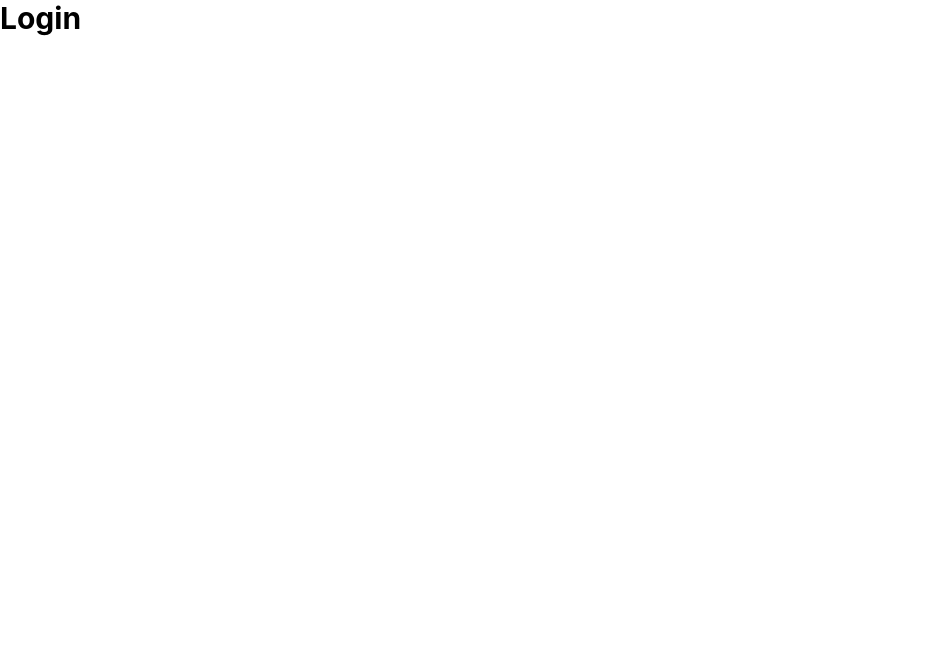
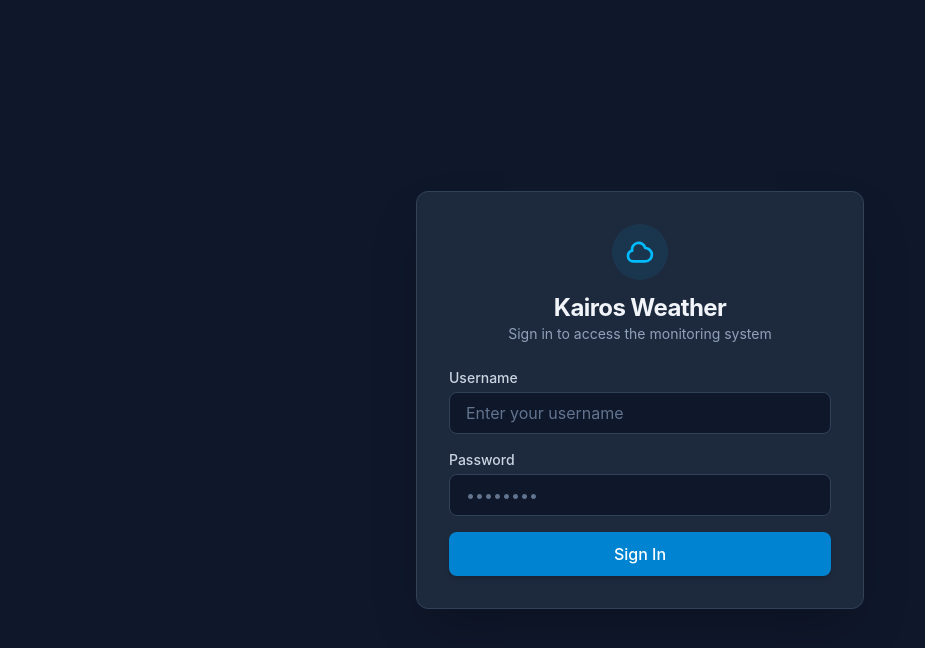
Before and after one commit to arthsdev/kairos-frontend, a React (Vite) app: page /login in a window 1280 px wide. Shown: the top 648 px of the page, without its empty margins (0-925 px from the left). Built offline with nearby package versions, Linux system fonts and the light colour scheme; no server answers.

Commit message:
feat: implement auth flow, protected routes and env-based API config (#2)
Implements the frontend authentication flow end-to-end, consuming the
backend's login endpoint, plus route protection based on session state.

```diff
--- /dev/null
+++ b/src/app/ProtectedRoute.tsx
@@ -0,0 +1,31 @@
+// app/ProtectedRoute.tsx
+import type { ReactNode } from 'react'
+import { Navigate } from 'react-router'
+import { useAuth } from '../features/auth/hooks/useAuth'
+
+interface ProtectedRouteProps {
+  children: ReactNode
+  requiredRole?: 'ADMIN' | 'USER'
+}
+
+export function ProtectedRoute({ children, requiredRole }: ProtectedRouteProps) {
+  const { isAuthenticated, isLoading, role } = useAuth()
+
+  if (isLoading) {
+    return (
+      <div className="flex h-screen items-center justify-center bg-slate-900 text-slate-100">
+        <span className="text-sm font-medium">Carregando sessão...</span>
+      </div>
+    )
+  }
+
+  if (!isAuthenticated) {
+    return <Navigate to="/login" replace />
+  }
+
+  if (requiredRole && role !== requiredRole) {
+    return <Navigate to="/dashboard" replace />
+  }
+
+  return <>{children}</>
+}
--- a/src/app/Providers.tsx
+++ b/src/app/Providers.tsx
@@ -1,8 +1,13 @@
 import { RouterProvider } from 'react-router'
 import { router } from './routes'
+import { AuthProvider } from '../features/auth/context/AuthContext'
 
 function Providers() {
-  return <RouterProvider router={router} />
+  return (
+    <AuthProvider>
+      <RouterProvider router={router} />
+    </AuthProvider>
+  )
 }
 
 export default Providers
--- /dev/null
+++ b/src/features/auth/context/AuthContext.tsx
@@ -0,0 +1,68 @@
+import { createContext, useState, useEffect, type ReactNode } from 'react'
+import { jwtDecode } from 'jwt-decode'
+import { api } from '../../../shared/lib/axios'
+import { getAccessToken, setTokens, clearTokens } from '../lib/tokenStorage'
+import { isTokenExpired } from '../lib/tokenUtils'
+
+interface DecodedToken {
+  realm_access?: {
+    roles?: string[]
+  }
+}
+
+export interface AuthContextType {
+  isAuthenticated: boolean
+  isLoading: boolean
+  role: string | null
+  login: (username: string, password: string) => Promise<string>
+  logout: () => void
+}
+
+export const AuthContext = createContext<AuthContextType | undefined>(undefined)
+
+export function AuthProvider({ children }: { children: ReactNode }) {
+  const [isAuthenticated, setIsAuthenticated] = useState(false)
+  const [isLoading, setIsLoading] = useState(true)
+  const [role, setRole] = useState<string | null>(null)
+
+  function applySession(token: string): string {
+    const decoded = jwtDecode<DecodedToken>(token)
+    const roles = decoded.realm_access?.roles || []
+    const userRole = roles.includes('ROLE_ADMIN') ? 'ADMIN' : 'USER'
+
+    setIsAuthenticated(true)
+    setRole(userRole)
+
+    return userRole
+  }
+
+  useEffect(() => {
+    const token = getAccessToken()
+    if (token && !isTokenExpired(token)) {
+      applySession(token)
+    }
+    setIsLoading(false)
+  }, [])
+
+  async function login(username: string, password: string): Promise<string> {
+  const response = await api.post('/auth/login', { username, password })
+
+  const { accessToken, refreshToken } = response.data
+
+  setTokens(accessToken, refreshToken)
+  const userRole = applySession(accessToken)
+  return userRole
+}
+
+  function logout() {
+    clearTokens()
+    setIsAuthenticated(false)
+    setRole(null)
+  }
+
+  return (
+    <AuthContext.Provider value={{ isAuthenticated, isLoading, role, login, logout }}>
+      {children}
+    </AuthContext.Provider>
+  )
+}
--- /dev/null
+++ b/src/features/auth/hooks/useAuth.ts
@@ -0,0 +1,12 @@
+import { useContext } from 'react'
+import { AuthContext, type AuthContextType } from '../context/AuthContext'
+
+export const useAuth = (): AuthContextType => {
+  const context = useContext(AuthContext)
+
+  if (!context) {
+    throw new Error('useAuth deve ser usado dentro de um AuthProvider')
+  }
+
+  return context
+}
--- /dev/null
+++ b/src/features/auth/lib/tokenStorage.ts
@@ -0,0 +1,20 @@
+const ACCESS_TOKEN_KEY = 'kairos_access_token'
+const REFRESH_TOKEN_KEY = 'kairos_refresh_token'
+
+export function getAccessToken(): string | null {
+  return localStorage.getItem(ACCESS_TOKEN_KEY)
+}
+
+export function getRefreshToken(): string | null {
+  return localStorage.getItem(REFRESH_TOKEN_KEY)
+}
+
+export function setTokens(accessToken: string, refreshToken: string): void {
+  localStorage.setItem(ACCESS_TOKEN_KEY, accessToken)
+  localStorage.setItem(REFRESH_TOKEN_KEY, refreshToken)
+}
+
+export function clearTokens(): void {
+  localStorage.removeItem(ACCESS_TOKEN_KEY)
+  localStorage.removeItem(REFRESH_TOKEN_KEY)
+}
--- /dev/null
+++ b/src/features/auth/lib/tokenUtils.ts
@@ -0,0 +1,15 @@
+import { jwtDecode } from 'jwt-decode'
+
+interface DecodedToken {
+  exp: number
+}
+
+export function isTokenExpired(token: string): boolean {
+  try {
+    const decoded = jwtDecode<DecodedToken>(token)
+    const nowInSeconds = Date.now() / 1000
+    return decoded.exp < nowInSeconds
+  } catch {
+    return true
+  }
+}
--- a/src/pages/LoginPage.tsx
+++ b/src/pages/LoginPage.tsx
@@ -1,5 +1,105 @@
-function LoginPage() {
-  return <h1 className="text-3xl font-bold">Login</h1>
+import { useState, type SubmitEventHandler } from 'react'
+import { useNavigate } from 'react-router'
+import axios from 'axios'
+import { useAuth } from '../features/auth/hooks/useAuth'
+
+export function LoginPage() {
+  const [username, setUsername] = useState('')
+  const [password, setPassword] = useState('')
+  const [errorMessage, setErrorMessage] = useState<string | null>(null)
+  const [isSubmitting, setIsSubmitting] = useState(false)
+
+  const { login } = useAuth()
+  const navigate = useNavigate()
+
+  const handleSubmit: SubmitEventHandler<HTMLFormElement> = async (event) => {
+    event.preventDefault()
+    setErrorMessage(null)
+    setIsSubmitting(true)
+
+    try {
+      const userRole = await login(username, password)
+
+      // Role-based navigation
+      if (userRole === 'ADMIN') {
+        navigate('/admin')
+      } else {
+        navigate('/dashboard')
+      }
+    } catch (error) {
+      if (axios.isAxiosError(error) && error.response?.status === 401) {
+        setErrorMessage('Invalid username or password.')
+      } else {
+        setErrorMessage('Failed to connect to the service. Please try again later.')
+      }
+    } finally {
+      setIsSubmitting(false)
+    }
+  }
+
+  return (
+    <div className="min-h-screen flex items-center justify-center bg-slate-900 text-slate-100 p-4">
+      <div className="w-full max-w-md bg-slate-800 rounded-xl p-8 shadow-2xl border border-slate-700">
+
+        {/* Kairos Weather Header */}
+        <div className="flex flex-col items-center mb-6">
+          <div className="bg-sky-500/10 p-3 rounded-full mb-3 text-sky-400">
+            <svg xmlns="http://www.w3.org/2000/svg" className="h-8 w-8" fill="none" viewBox="0 0 24 24" stroke="currentColor">
+              <path strokeLinecap="round" strokeLinejoin="round" strokeWidth={2} d="M3 15a4 4 0 004 4h9a5 5 0 00-.1-9.999 5.002 5.002 0 00-9.78 2.096A4.001 4.001 0 003 15z" />
+            </svg>
+          </div>
+          <h1 className="text-2xl font-bold tracking-tight">Kairos Weather</h1>
+          <p className="text-sm text-slate-400">Sign in to access the monitoring system</p>
+        </div>
+
+        {/* Error Feedback */}
+        {errorMessage && (
+          <div className="mb-4 p-3 rounded-lg bg-red-500/10 border border-red-500/30 text-red-400 text-sm text-center">
+            {errorMessage}
+          </div>
+        )}
+
+        {/* Login Form */}
+        <form onSubmit={handleSubmit} className="space-y-4">
+          <div>
+            <label className="block text-sm font-medium text-slate-300 mb-1" htmlFor="username">
+              Username
+            </label>
+            <input
+              id="username"
+              type="text"
+              required
+              value={username}
+              onChange={(e) => setUsername(e.target.value)}
+              placeholder="Enter your username"
+              className="w-full px-4 py-2 bg-slate-900 border border-slate-700 rounded-lg focus:ring-2 focus:ring-sky-500 focus:border-transparent outline-none text-slate-100 placeholder-slate-500 transition-all"
+            />
+          </div>
+
+          <div>
+            <label className="block text-sm font-medium text-slate-300 mb-1" htmlFor="password">
+              Password
+            </label>
+            <input
+              id="password"
+              type="password"
+              required
+              value={password}
+              onChange={(e) => setPassword(e.target.value)}
+              placeholder="••••••••"
+              className="w-full px-4 py-2 bg-slate-900 border border-slate-700 rounded-lg focus:ring-2 focus:ring-sky-500 focus:border-transparent outline-none text-slate-100 placeholder-slate-500 transition-all"
+            />
+          </div>
+
+          <button
+            type="submit"
+            disabled={isSubmitting}
+            className="w-full py-2.5 px-4 bg-sky-600 hover:bg-sky-500 disabled:bg-sky-800/50 text-white font-medium rounded-lg shadow-md transition-all focus:outline-none focus:ring-2 focus:ring-sky-500 focus:ring-offset-2 focus:ring-offset-slate-800 disabled:cursor-not-allowed"
+          >
+            {isSubmitting ? 'Signing in...' : 'Sign In'}
+          </button>
+        </form>
+      </div>
+    </div>
+  )
 }
-
-export default LoginPage
--- /dev/null
+++ b/src/shared/lib/axios.ts
@@ -0,0 +1,16 @@
+import axios from 'axios'
+import { getAccessToken } from '../../features/auth/lib/tokenStorage'
+
+export const api = axios.create({
+  baseURL: import.meta.env.VITE_API_BASE_URL,
+})
+
+api.interceptors.request.use((config) => {
+  const token = getAccessToken()
+
+  if (token && !config.url?.includes('/auth/login')) {
+    config.headers.Authorization = `Bearer ${token}`
+  }
+
+  return config
+})
```
Also changed, not shown: src/app/routes.tsx (+39 -11 lines), 2 other files (tests, documents, lock files or other folders).
